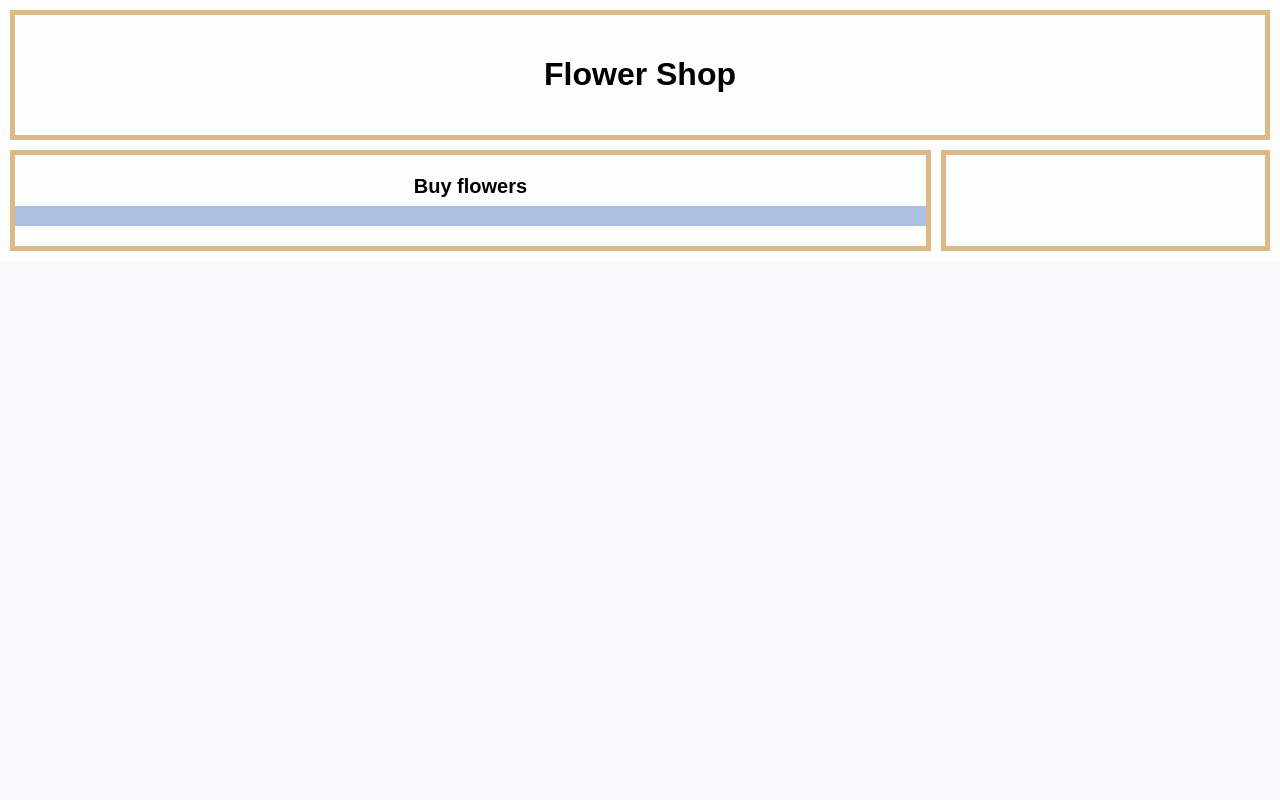
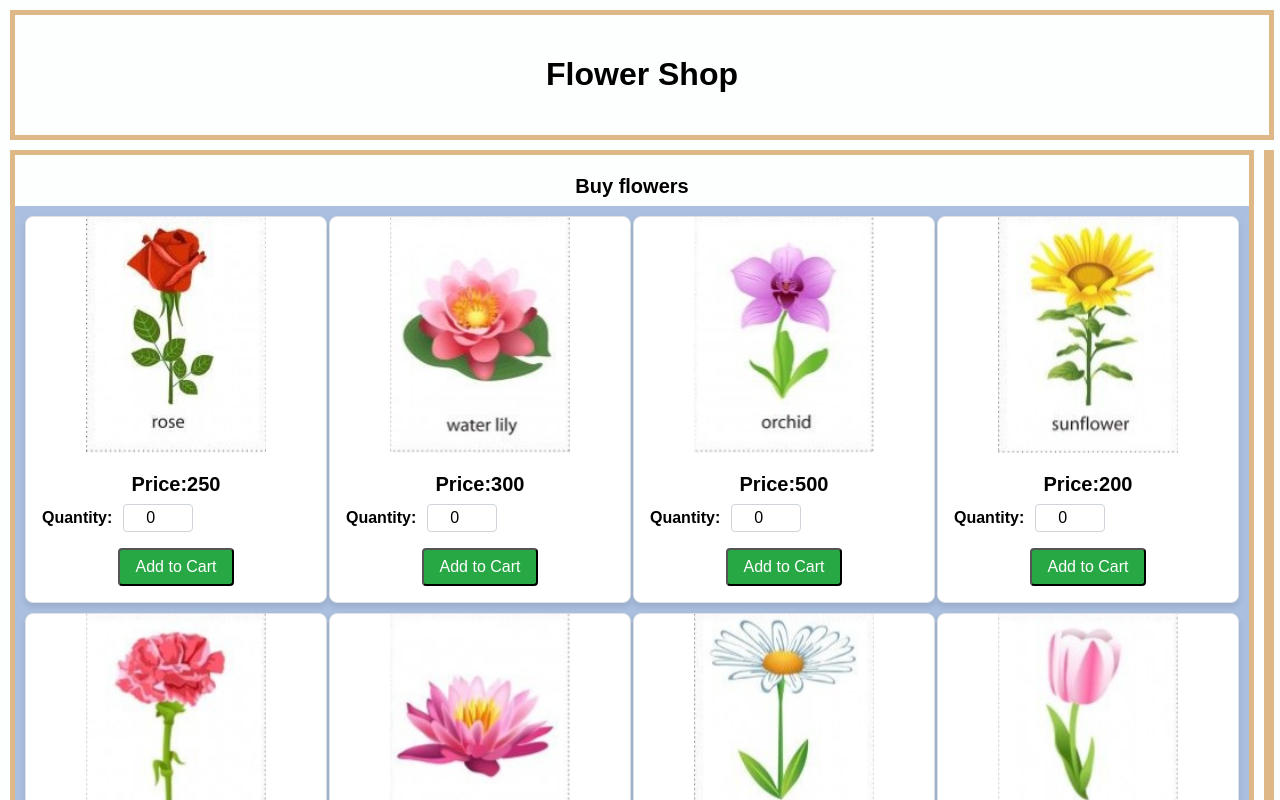
Before and after one commit to Sockalingamvenuka/ICA-01, a React (Create React App) app in the folder ica1/: page / in a window 1280 px wide. Shown: the top 800 px of the page. Built offline with nearby package versions, Linux system fonts and the light colour scheme.

Commit message:
modify this

```diff
--- a/ica1/src/components/Products.js
+++ b/ica1/src/components/Products.js
@@ -25,7 +25,9 @@ export default function Products(){
                 <h4 className="card-title">Buy flowers</h4>
                 <div className="grid-container">
                     {
-                        //product
+                        flowers.map(flower => (
+                            <Product key={flower.id} flower={flower}  addToCart={addToCart}/>
+                        ))
                     }
                 </div>
 
```
